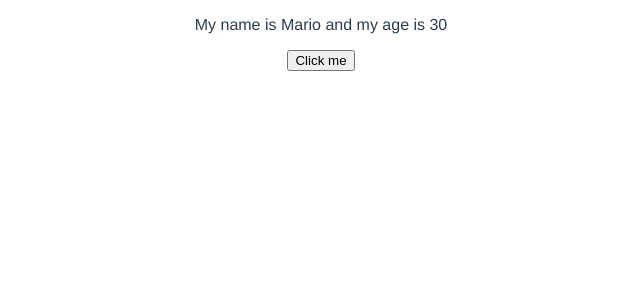
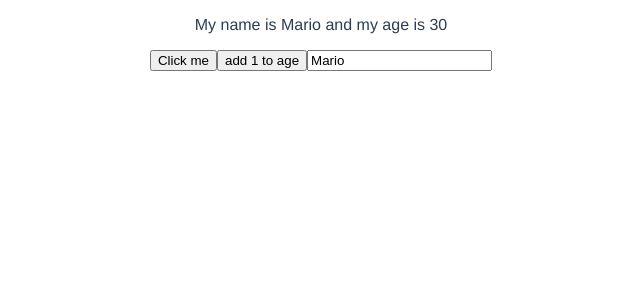
Before and after one commit to arvindk07/dojo-blog-vue, a Vue app: page / in a window 1280 px wide. Shown: the top 300 px of the page, without its empty margins (319-959 px from the left). Built offline with nearby package versions, Linux system fonts and the light colour scheme.

Commit message:
using ref reactive

```diff
--- a/src/views/HomeView.vue
+++ b/src/views/HomeView.vue
@@ -1,7 +1,9 @@
 <template>
   <div class="home">
-    <p ref="p">My name is {{ name }} and my age is {{ age }}</p>
+    <p>My name is {{ name }} and my age is {{ age }}</p>
     <button @click="handleClick">Click me</button>
+    <button @click="age++">add 1 to age</button>
+    <input type="text" v-model="name" />
   </div>
 </template>
 
@@ -10,21 +12,22 @@
 export default {
   name: "HomeView",
   setup() {
-    console.log(this);
+    // const p = ref(null);
 
-    const p = ref(null);
-    console.log(p, p.value);
-
-    let name = "Mario";
-    let age = 30;
+    const name = ref("Mario");
+    const age = ref(30);
 
     const handleClick = () => {
-      console.log(p, p.value);
-      p.value.classList.add("test");
-      p.value.textContent = "hello, ninjas";
+      name.value = "engineer babu";
+      age.value = 26;
     };
 
-    return { name, age, handleClick, p };
+    return { name, age, handleClick };
+  },
+  data() {
+    return {
+      score: 5,
+    };
   },
 };
 </script>
```
